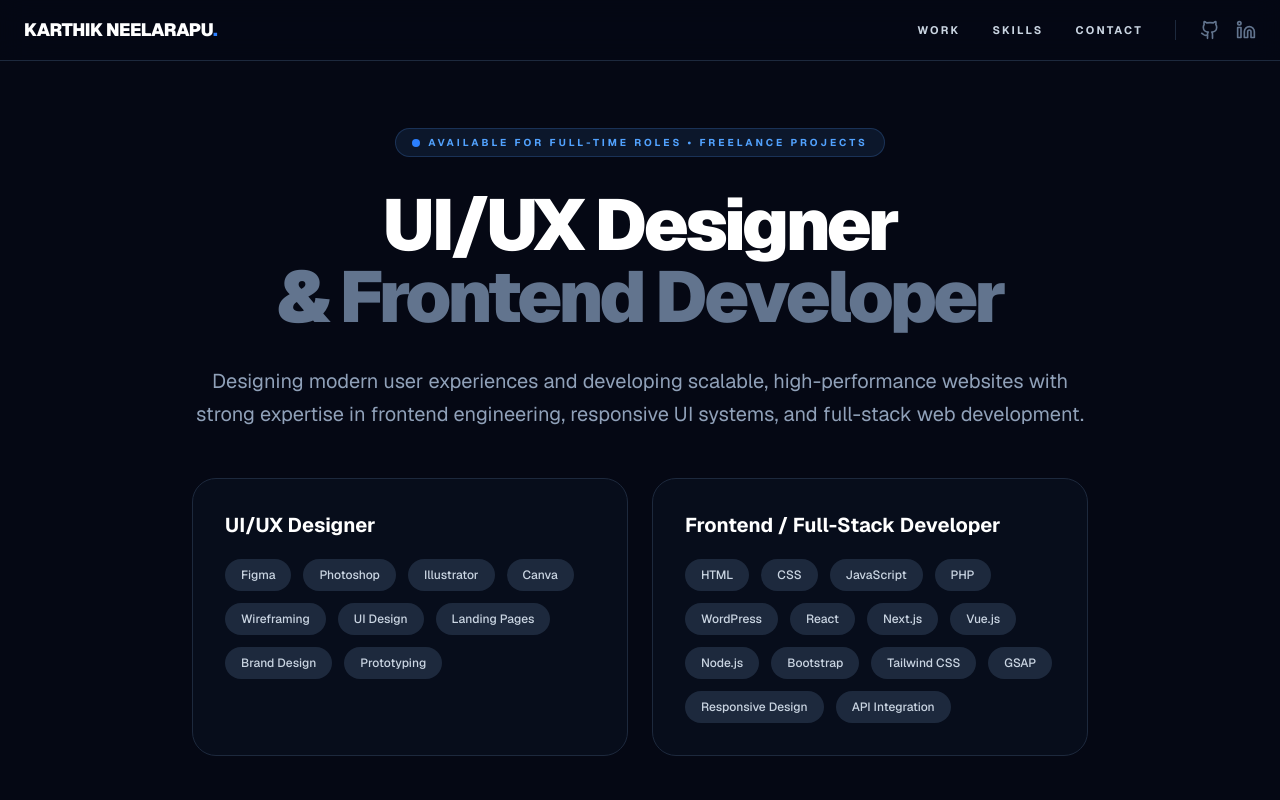
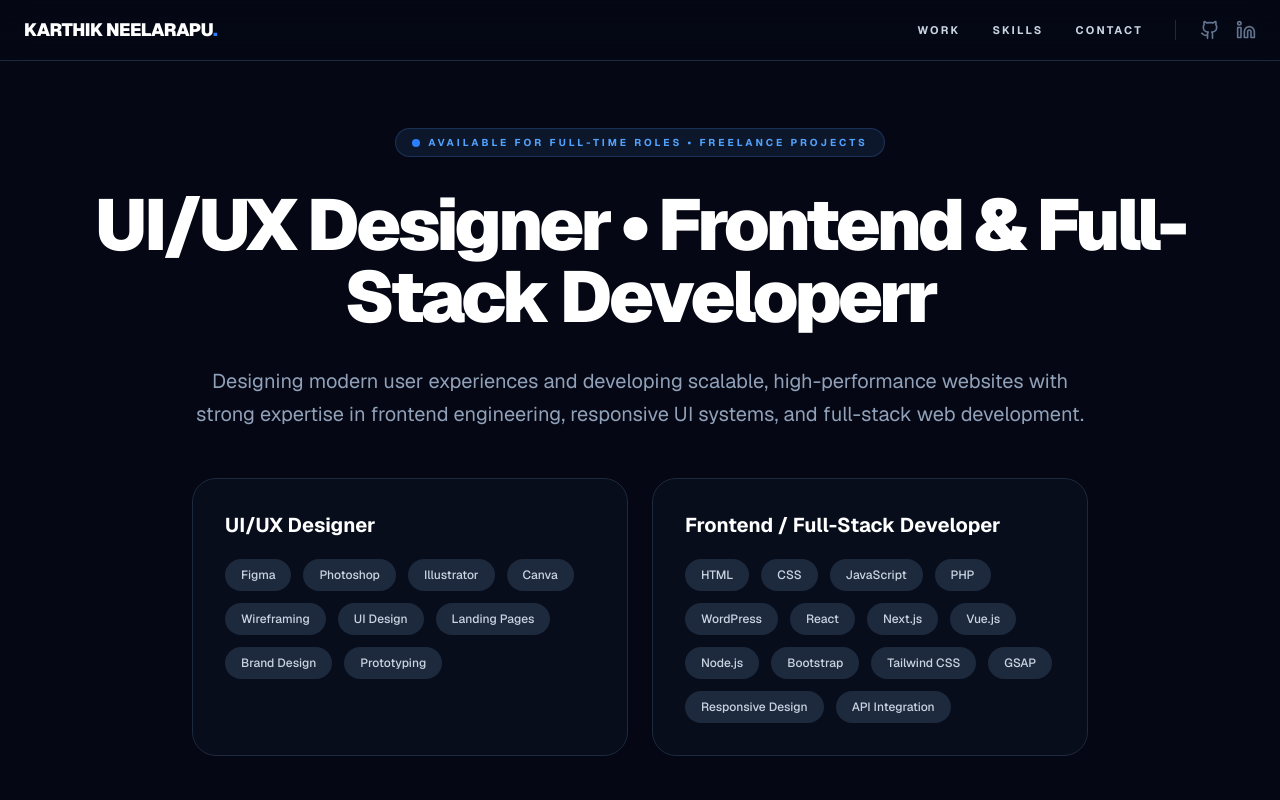
Before and after one commit to karthikweb123/karthik-portfolio, a Next.js app: page / in a window 1280 px wide. Shown: the top 800 px of the page. Built offline with nearby package versions, Linux system fonts and the light colour scheme.

Commit message:
Update title to include Full-Stack Developer

```diff
--- a/app/page.tsx
+++ b/app/page.tsx
@@ -107,9 +107,7 @@
         </div>
 
         <h1 className="text-5xl md:text-7xl font-black tracking-tighter leading-none mb-8">
-          <span className="text-white">UI/UX Designer</span>
-          <br />
-          <span className="text-slate-500">& Frontend Developer</span>
+          <span className="text-white">UI/UX Designer • Frontend & Full-Stack Developerr</span>
         </h1>
 
         <div className="max-w-4xl mx-auto space-y-6">
```
